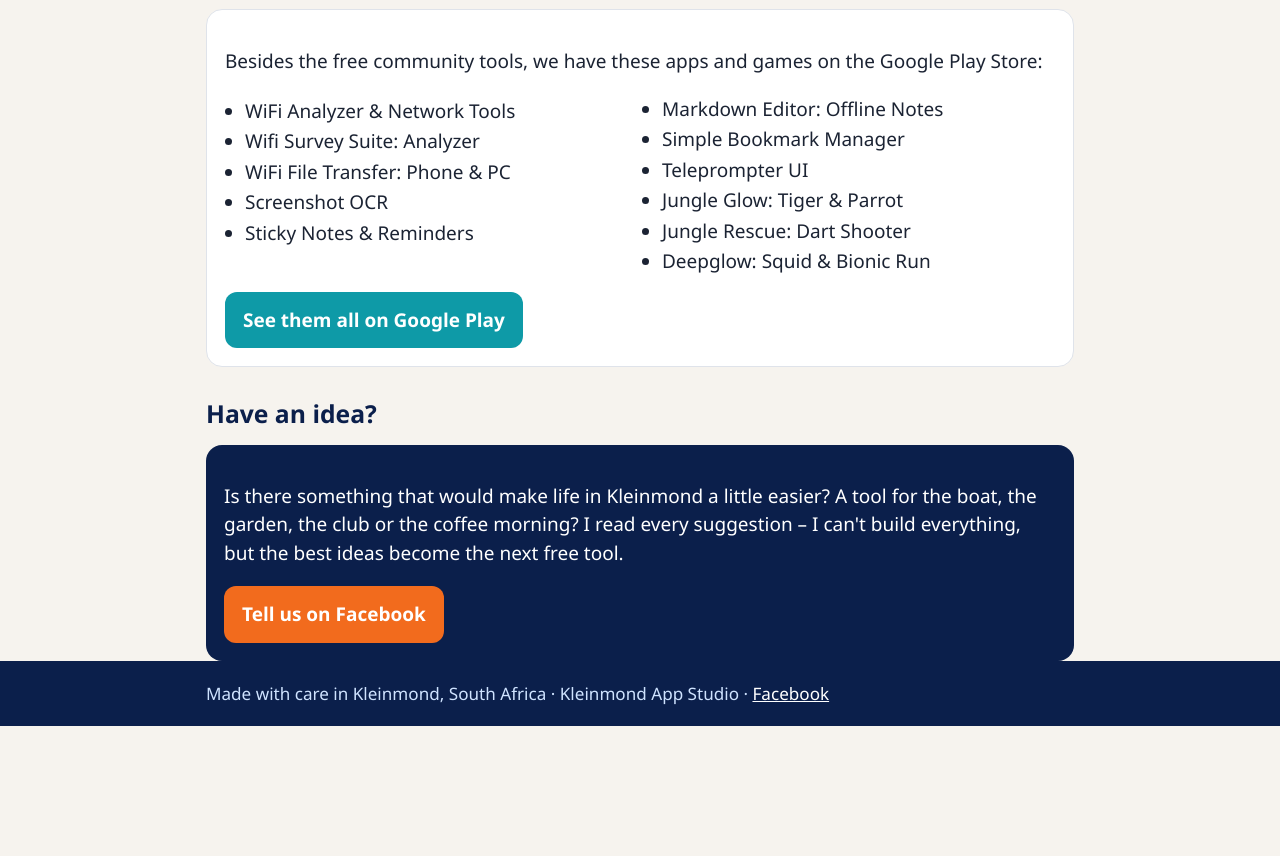
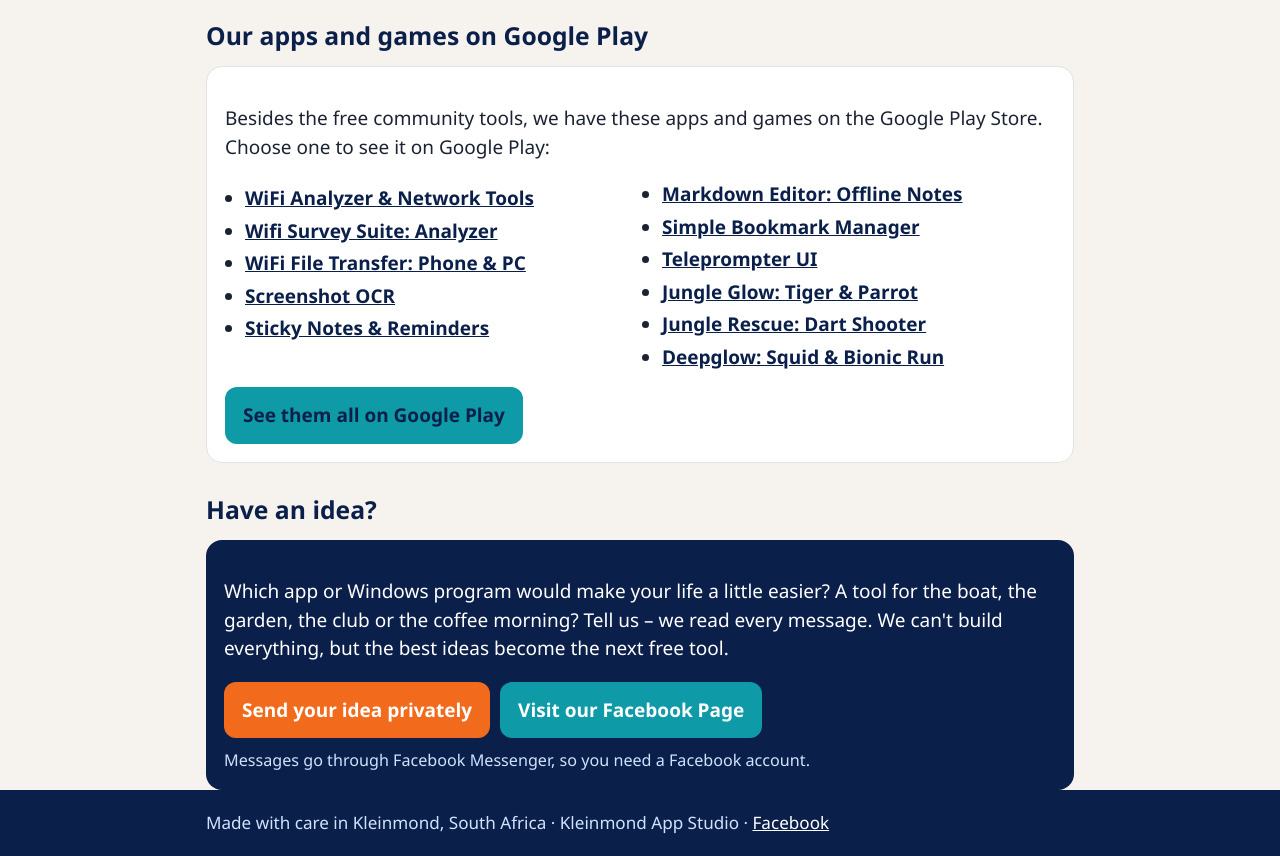
Before and after one commit to KleinmondAppStudio/kleinmondappstudio.github.io, a plain HTML site: page index.html in a window 1280 px wide. Shown: the part 1108-1964 px from the top of the page. Before the commit the page ends 1834 px from the top, so only its background shows below. Drawn offline with Linux system fonts and the light colour scheme.

Commit message:
Play Store links per app; idea buttons via Facebook Messenger

```diff
--- a/index.html
+++ b/index.html
@@ -39,9 +39,12 @@
   .btn:focus-visible{outline:4px solid var(--orange);outline-offset:2px}
   .apps{background:#fff;border-radius:16px;padding:18px;border:1px solid var(--line)}
   .apps ul{columns:2;column-gap:24px;margin:8px 0 16px;padding-left:20px}
-  .apps li{margin:2px 0}
+  .apps li{margin:4px 0}
+  .apps a{color:var(--navy);font-weight:600}
   .ideas{background:var(--navy);color:#fff;border-radius:16px;padding:18px}
   .ideas h2{color:#fff;margin-top:0}
+  .ideabtns{display:flex;flex-wrap:wrap;gap:10px;margin-top:12px}
+  .small{font-size:.85rem;color:#cfe3ff;margin:10px 0 0}
   footer{background:var(--navy);color:#cfe3ff;padding:20px 0;font-size:.9rem}
   @media (max-width:520px){html{font-size:18px}.brand img{width:62px;height:62px;margin-top:-38px}.brand h1{font-size:1.45rem}.apps ul{columns:1}}
 </style>
@@ -66,7 +69,7 @@
     <article class="card live">
       <span class="tag">Ready to use</span>
       <h3>⛵ Boating Days</h3>
-      <p>Which days this week are good for the boat? Green, orange and red days for Kleinmond, Pringle Bay, Gordon's Bay and Hermanus – with wind, waves and tides. Set your own limits.</p>
+      <p>Which days this week are good for the boat? Green, orange and red days for Kleinmond, Pringle Bay, Gordon's Bay and Hermanus – with wind, waves and tides. Set your own limits. Works on phones, tablets and computers.</p>
       <a class="btn" href="boating-days/">Open Boating Days</a>
     </article>
     <article class="card soon">
@@ -83,27 +86,31 @@
 
   <h2>Our apps and games on Google Play</h2>
   <div class="apps">
-    <p>Besides the free community tools, we have these apps and games on the Google Play Store:</p>
+    <p>Besides the free community tools, we have these apps and games on the Google Play Store. Choose one to see it on Google Play:</p>
     <ul>
-      <li>WiFi Analyzer &amp; Network Tools</li>
-      <li>Wifi Survey Suite: Analyzer</li>
-      <li>WiFi File Transfer: Phone &amp; PC</li>
-      <li>Screenshot OCR</li>
-      <li>Sticky Notes &amp; Reminders</li>
-      <li>Markdown Editor: Offline Notes</li>
-      <li>Simple Bookmark Manager</li>
-      <li>Teleprompter UI</li>
-      <li>Jungle Glow: Tiger &amp; Parrot</li>
-      <li>Jungle Rescue: Dart Shooter</li>
-      <li>Deepglow: Squid &amp; Bionic Run</li>
+      <li><a href="https://play.google.com/store/apps/details?id=com.mossiedeveloper.wifi_analyzer_network_tools">WiFi Analyzer &amp; Network Tools</a></li>
+      <li><a href="https://play.google.com/store/apps/details?id=com.mossiedeveloper.wifi_survey_suite">Wifi Survey Suite: Analyzer</a></li>
+      <li><a href="https://play.google.com/store/apps/details?id=com.mossiemostert.wififiletransfer">WiFi File Transfer: Phone &amp; PC</a></li>
+      <li><a href="https://play.google.com/store/apps/details?id=com.mossiemostert22.screenshot_ocr">Screenshot OCR</a></li>
+      <li><a href="https://play.google.com/store/apps/details?id=com.mossie.sticky_notes">Sticky Notes &amp; Reminders</a></li>
+      <li><a href="https://play.google.com/store/apps/details?id=com.mossie.markdown">Markdown Editor: Offline Notes</a></li>
+      <li><a href="https://play.google.com/store/apps/details?id=com.onemark.bookmarkapp">Simple Bookmark Manager</a></li>
+      <li><a href="https://play.google.com/store/apps/details?id=com.mossie.teleprompter_ui">Teleprompter UI</a></li>
+      <li><a href="https://play.google.com/store/apps/details?id=com.mossie.jungleglow">Jungle Glow: Tiger &amp; Parrot</a></li>
+      <li><a href="https://play.google.com/store/apps/details?id=com.mossie.jungle_rescue">Jungle Rescue: Dart Shooter</a></li>
+      <li><a href="https://play.google.com/store/apps/details?id=com.mossie.deepglow">Deepglow: Squid &amp; Bionic Run</a></li>
     </ul>
     <a class="btn teal" href="https://play.google.com/store/apps/developer?id=Mossie">See them all on Google Play</a>
   </div>
 
   <h2>Have an idea?</h2>
   <div class="ideas">
-    <p>Is there something that would make life in Kleinmond a little easier? A tool for the boat, the garden, the club or the coffee morning? I read every suggestion – I can't build everything, but the best ideas become the next free tool.</p>
-    <a class="btn orange" href="https://www.facebook.com/KleinmondAppStudio">Tell us on Facebook</a>
+    <p>Which app or Windows program would make your life a little easier? A tool for the boat, the garden, the club or the coffee morning? Tell us – we read every message. We can't build everything, but the best ideas become the next free tool.</p>
+    <div class="ideabtns">
+      <a class="btn orange" href="https://m.me/KleinmondAppStudio">Send your idea privately</a>
+      <a class="btn teal" href="https://www.facebook.com/KleinmondAppStudio">Visit our Facebook Page</a>
+    </div>
+    <p class="small">Messages go through Facebook Messenger, so you need a Facebook account.</p>
   </div>
 </main>
 
```
